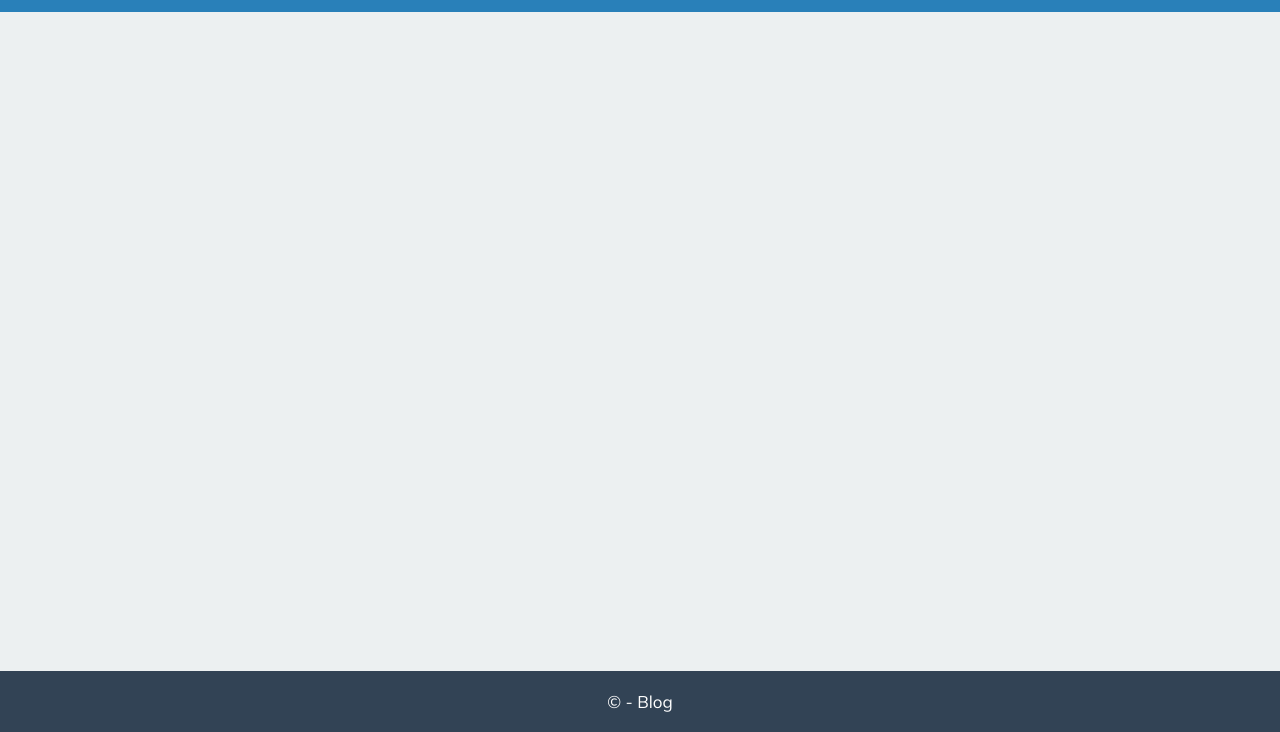
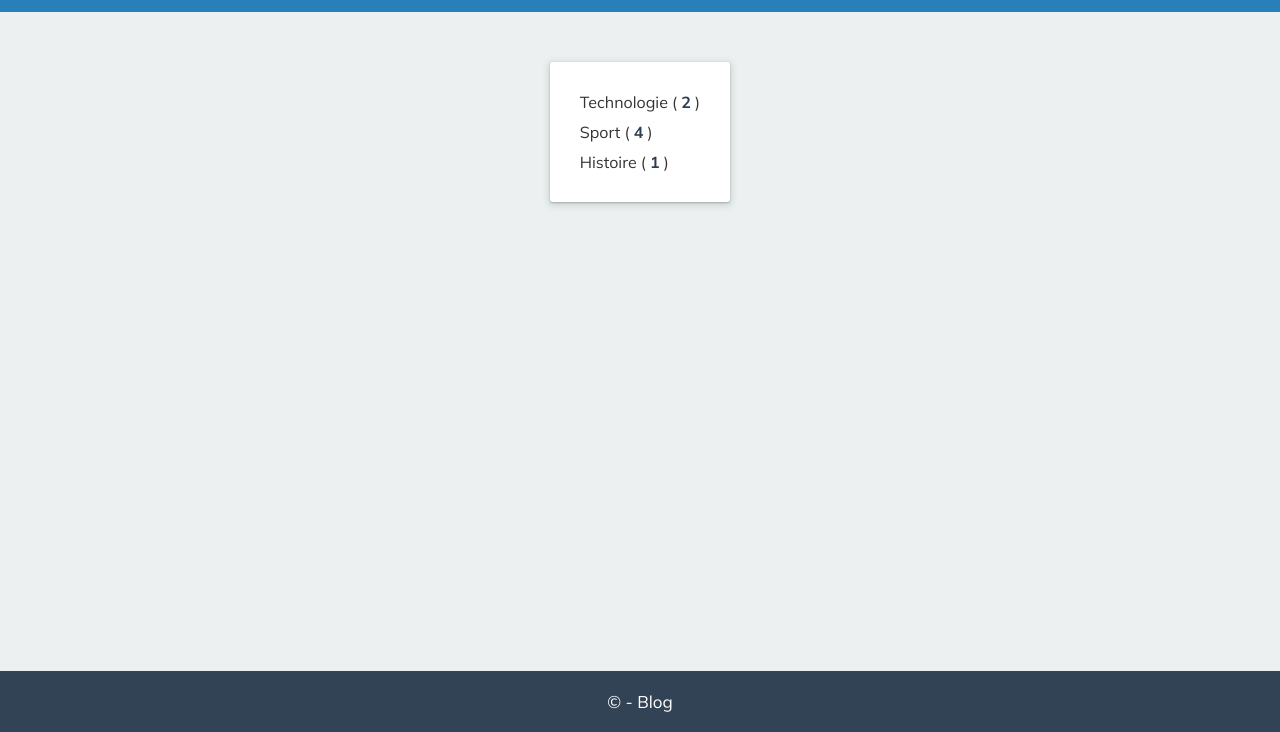
Before and after one commit to dadoulan/Blog-, a website built with webpack: page src/index.html in a window 1280 px wide. Shown: the part 68-800 px from the top of the page. Built offline with nearby package versions, Linux system fonts and the light colour scheme; no server answers.

Commit message:
Creation HTML-CSS : sidebar(categories)

```diff
--- a/src/assets/styles/_base.scss
+++ b/src/assets/styles/_base.scss
@@ -44,3 +44,7 @@ a {
 img {
   max-width: 100%;
 }
+
+strong {
+  color: var(--accent);
+}
--- a/src/assets/styles/styles.scss
+++ b/src/assets/styles/styles.scss
@@ -84,7 +84,7 @@
     }
   }
   .content {
-    padding: 20px;
+    // padding: 20px;
     grid-area: content;
     background: var(--divider);
   }
--- a/src/index.html
+++ b/src/index.html
@@ -35,6 +35,13 @@
         </div>
       </header>
       <div class="content">
+        <div class="sidebar">
+          <ul class="categories">
+            <li>Technologie ( <strong>2</strong> )</li>
+            <li>Sport ( <strong>4</strong> )</li>
+            <li>Histoire ( <strong>1</strong> )</li>
+          </ul>
+        </div>
         <div class="articles-container"></div>
       </div>
       <footer>© - Blog</footer>
--- a/src/index.scss
+++ b/src/index.scss
@@ -2,11 +2,36 @@
 .content {
   display: flex;
   justify-content: center;
-  align-items: center;
+  align-items: flex-start;
+  padding: 5rem 0 0 0;
+
+  .sidebar {
+    flex: 0 0 25rem;
+    padding: 0 2rem 2rem 2rem;
+
+    .categories {
+      padding: 2rem;
+      background: white;
+      border-radius: 0.3rem;
+      box-shadow: var(--box-shadow);
+
+      li {
+        margin: 1rem;
+        transition: color 0.2s;
+        &:hover {
+          color: var(--primary);
+          cursor: pointer;
+          strong {
+            color: var(--primary);
+          }
+        }
+      }
+    }
+  }
   .articles-container {
-    max-width: 800px;
-    width: 100%;
-    margin: 6rem 0 10rem 0;
+    max-width: 80rem;
+    flex: 1;
+    margin: 0rem 0 10rem 0;
     .article {
       box-shadow: var(--box-shadow);
       background: white;
```
